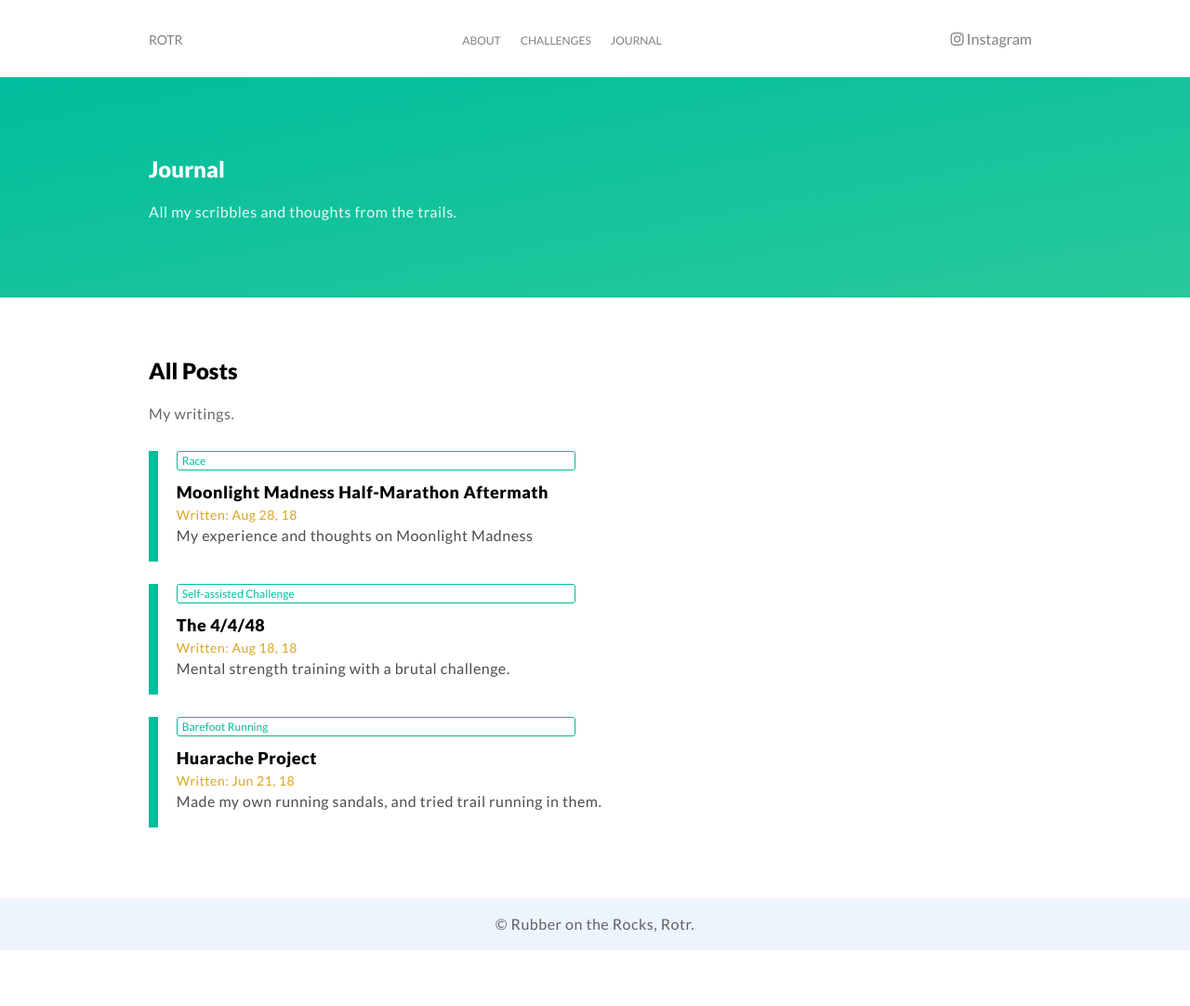
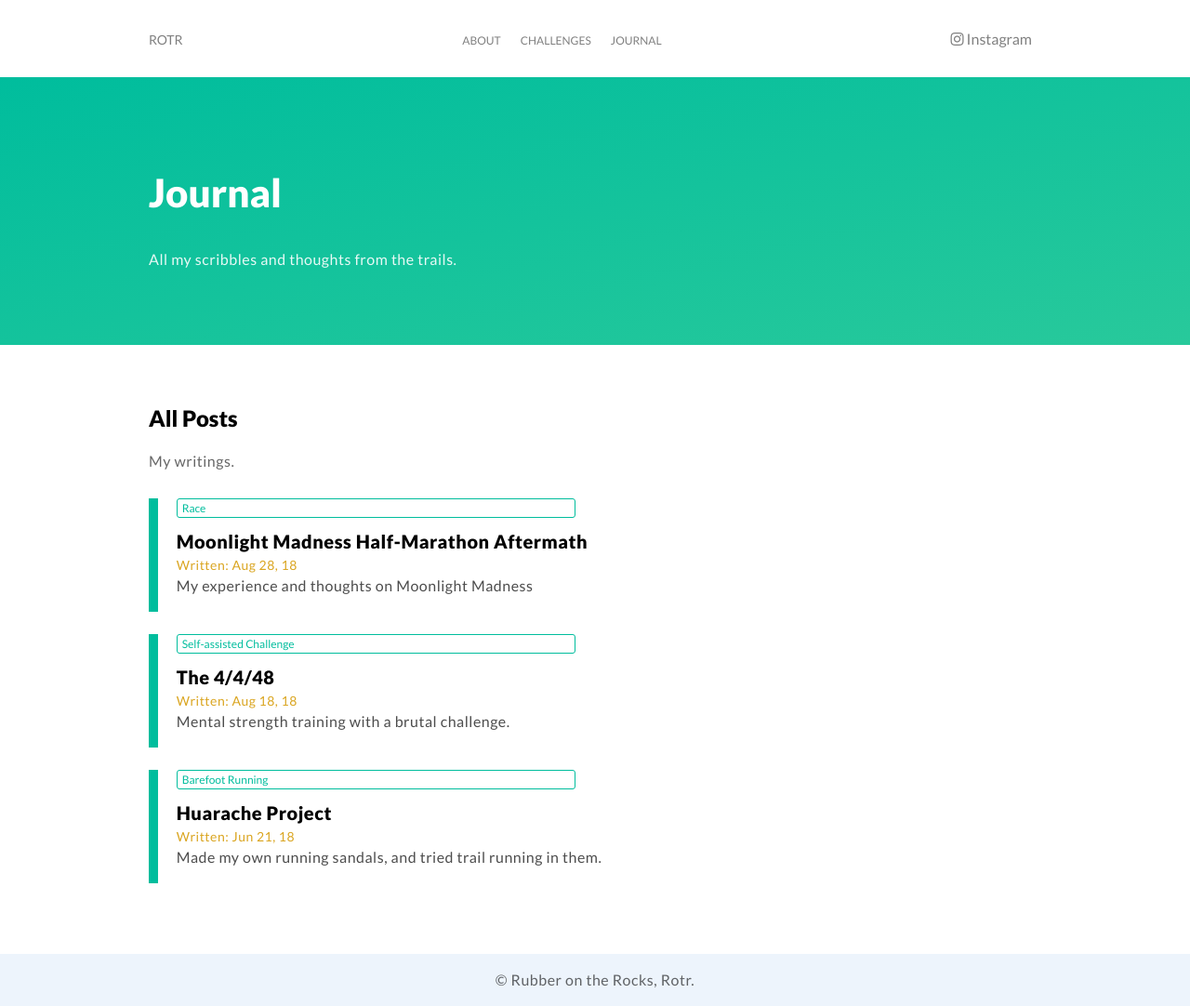
Before and after one commit to enriquezm/rotr, a Jekyll site: the page built from journal.html, in a window 1280 px wide. Shown: the whole page at 93% size. Built offline with Jekyll 4.4.1, drawn with Linux system fonts in a browser that asks for light colours; nearby versions of some CDN libraries; before the commit the page ends 1022 px from its top, so only the background shows below that.

Commit message:
Increase heading for posts.

```diff
--- a/_sass/custom-style.scss
+++ b/_sass/custom-style.scss
@@ -223,7 +223,7 @@ footer {
 			.post-title {
 				padding: 0;
 				margin: 0;
-				font-size: 18px;
+				font-size: 20px;
 				font-weight: 900;
 				a {
 					color: black;
@@ -266,6 +266,7 @@ footer {
 	background: linear-gradient(to bottom right, $caribbean-green, $eucalyptus);
 	h1 {
 		color: white;
+		font-size: 42px;
 	}
 	p {
 		color: rgba(255, 255, 255, 0.9);
```
